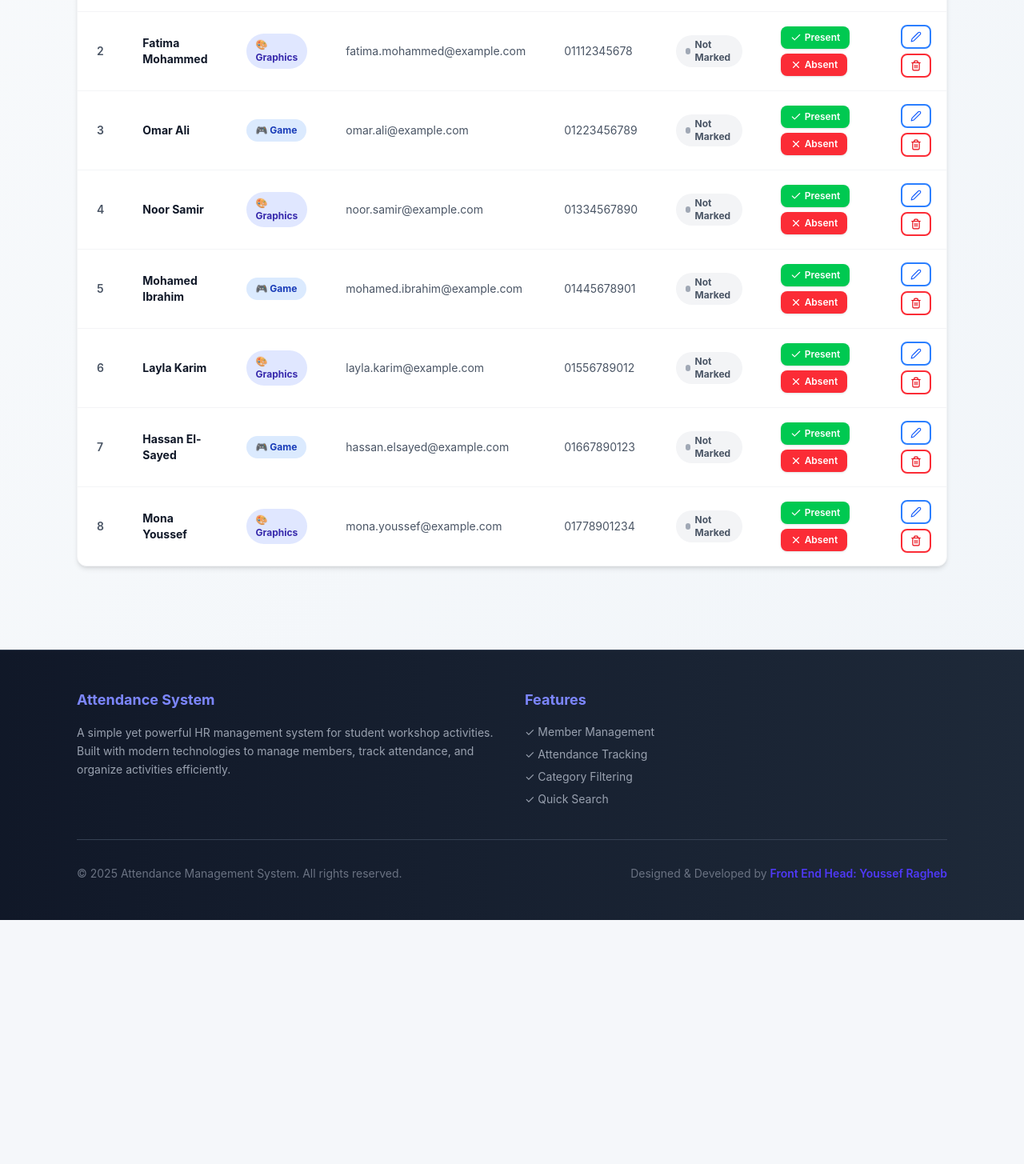
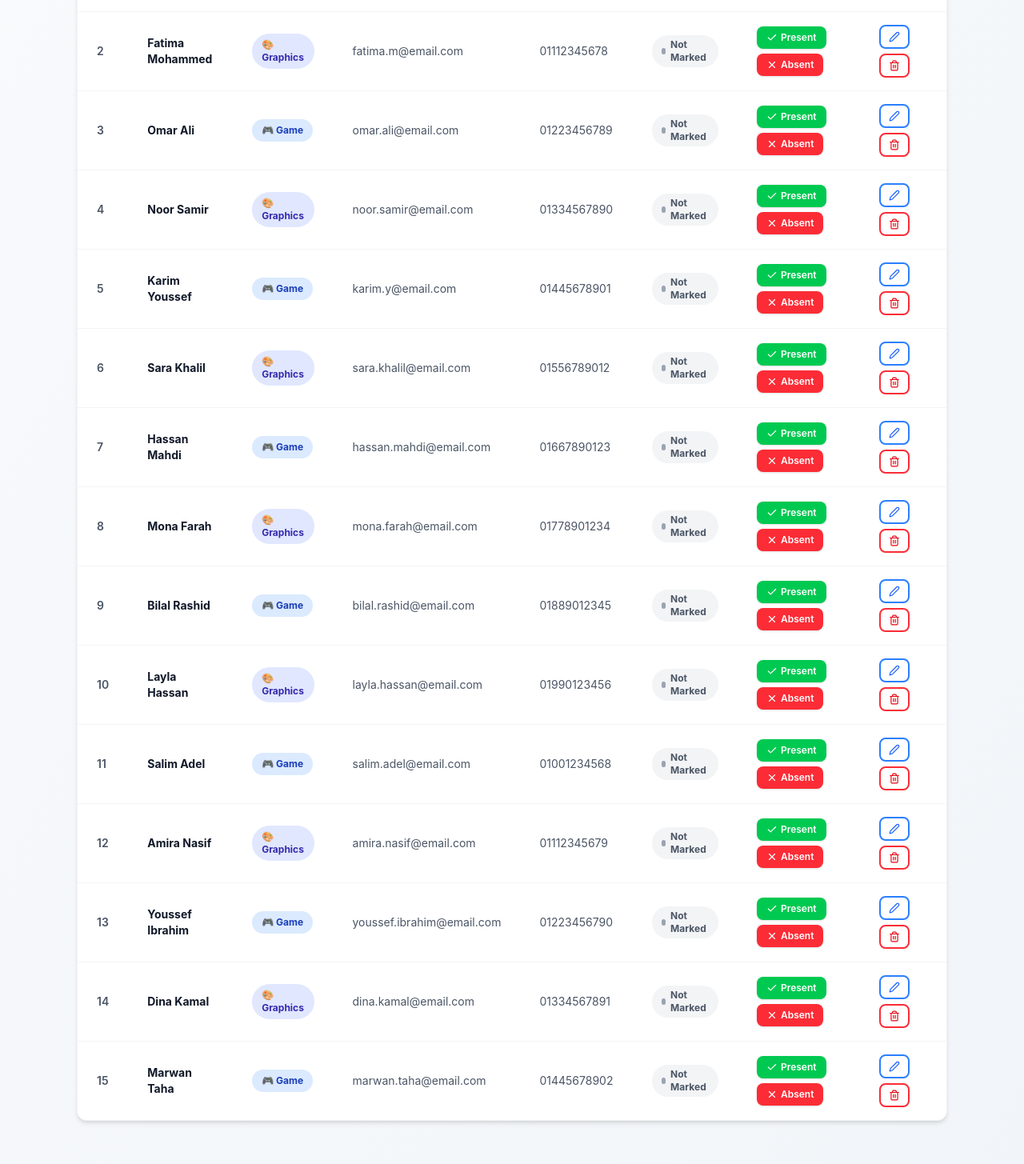
Before and after one commit to JoeRagheb29/MSP_Attendance_Dashboard, a React (Vite) app: page / in a window 1280 px wide. Shown: the part 555-2010 px from the top of the page at 80% size. Before the commit the page ends 1705 px from the top, so only its background shows below. Built offline with nearby package versions, Linux system fonts and the light colour scheme.

Commit message:
improve the inital data view

```diff
--- a/src/data/mockData.ts
+++ b/src/data/mockData.ts
@@ -6,65 +6,121 @@ export function getMockMembers(): Member[] {
       id: 1,
       name: 'Ahmed Hassan',
       category: 'game',
-      email: 'ahmed.hassan@example.com',
+      email: 'ahmed.hassan@email.com',
       phone: '01001234567',
-      createdAt: new Date('2024-01-15').toISOString(),
+      createdAt: new Date('2024-11-05').toISOString(),
     },
     {
       id: 2,
       name: 'Fatima Mohammed',
       category: 'graphics',
-      email: 'fatima.mohammed@example.com',
+      email: 'fatima.m@email.com',
       phone: '01112345678',
-      createdAt: new Date('2024-01-16').toISOString(),
+      createdAt: new Date('2024-11-08').toISOString(),
     },
     {
       id: 3,
       name: 'Omar Ali',
       category: 'game',
-      email: 'omar.ali@example.com',
+      email: 'omar.ali@email.com',
       phone: '01223456789',
-      createdAt: new Date('2024-01-17').toISOString(),
+      createdAt: new Date('2024-11-10').toISOString(),
     },
     {
       id: 4,
       name: 'Noor Samir',
       category: 'graphics',
-      email: 'noor.samir@example.com',
+      email: 'noor.samir@email.com',
       phone: '01334567890',
-      createdAt: new Date('2024-01-18').toISOString(),
+      createdAt: new Date('2024-11-12').toISOString(),
     },
     {
       id: 5,
-      name: 'Mohamed Ibrahim',
+      name: 'Karim Youssef',
       category: 'game',
-      email: 'mohamed.ibrahim@example.com',
+      email: 'karim.y@email.com',
       phone: '01445678901',
-      createdAt: new Date('2024-01-19').toISOString(),
+      createdAt: new Date('2024-11-15').toISOString(),
     },
     {
       id: 6,
-      name: 'Layla Karim',
+      name: 'Sara Khalil',
       category: 'graphics',
-      email: 'layla.karim@example.com',
+      email: 'sara.khalil@email.com',
       phone: '01556789012',
-      createdAt: new Date('2024-01-20').toISOString(),
+      createdAt: new Date('2024-11-18').toISOString(),
     },
     {
       id: 7,
-      name: 'Hassan El-Sayed',
+      name: 'Hassan Mahdi',
       category: 'game',
-      email: 'hassan.elsayed@example.com',
+      email: 'hassan.mahdi@email.com',
       phone: '01667890123',
-      createdAt: new Date('2024-01-21').toISOString(),
+      createdAt: new Date('2024-11-20').toISOString(),
     },
     {
       id: 8,
-      name: 'Mona Youssef',
+      name: 'Mona Farah',
       category: 'graphics',
-      email: 'mona.youssef@example.com',
+      email: 'mona.farah@email.com',
       phone: '01778901234',
-      createdAt: new Date('2024-01-22').toISOString(),
+      createdAt: new Date('2024-11-22').toISOString(),
+    },
+    {
+      id: 9,
+      name: 'Bilal Rashid',
+      category: 'game',
+      email: 'bilal.rashid@email.com',
+      phone: '01889012345',
+      createdAt: new Date('2024-12-01').toISOString(),
+    },
+    {
+      id: 10,
+      name: 'Layla Hassan',
+      category: 'graphics',
+      email: 'layla.hassan@email.com',
+      phone: '01990123456',
+      createdAt: new Date('2024-12-03').toISOString(),
+    },
+    {
+      id: 11,
+      name: 'Salim Adel',
+      category: 'game',
+      email: 'salim.adel@email.com',
+      phone: '01001234568',
+      createdAt: new Date('2024-12-05').toISOString(),
+    },
+    {
+      id: 12,
+      name: 'Amira Nasif',
+      category: 'graphics',
+      email: 'amira.nasif@email.com',
+      phone: '01112345679',
+      createdAt: new Date('2024-12-07').toISOString(),
+    },
+    {
+      id: 13,
+      name: 'Youssef Ibrahim',
+      category: 'game',
+      email: 'youssef.ibrahim@email.com',
+      phone: '01223456790',
+      createdAt: new Date('2024-12-09').toISOString(),
+    },
+    {
+      id: 14,
+      name: 'Dina Kamal',
+      category: 'graphics',
+      email: 'dina.kamal@email.com',
+      phone: '01334567891',
+      createdAt: new Date('2024-12-11').toISOString(),
+    },
+    {
+      id: 15,
+      name: 'Marwan Taha',
+      category: 'game',
+      email: 'marwan.taha@email.com',
+      phone: '01445678902',
+      createdAt: new Date('2024-12-13').toISOString(),
     },
   ]
 }
```
